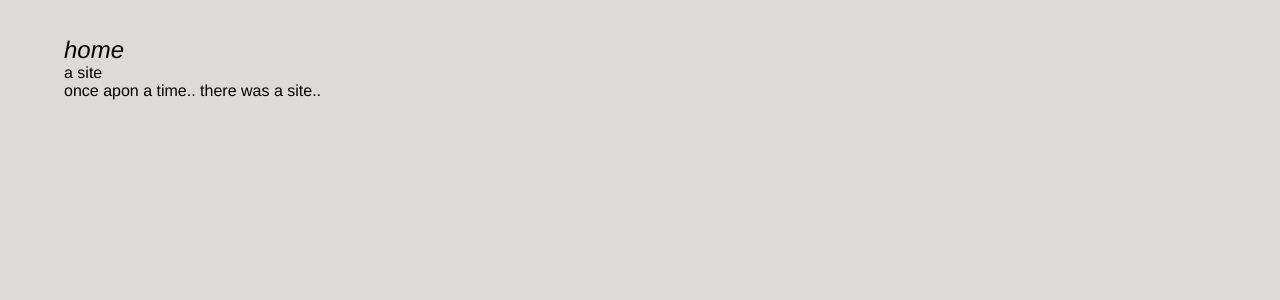
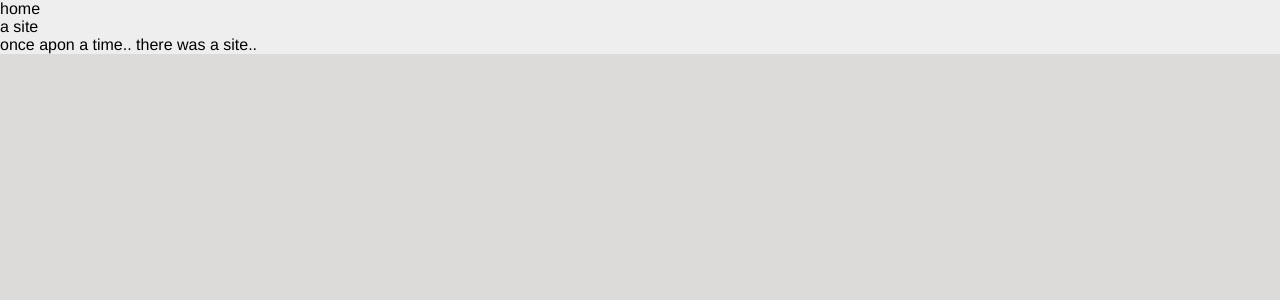
Before and after one commit to msawangwan/msawangwan.github.io, a Jekyll site: the page built from index.html, in a window 1280 px wide. Shown: the top 300 px of the page. Built offline with Jekyll 4.4.1, drawn with Linux system fonts in a browser that asks for light colours.

Commit message:
messing around with rwd concepts

```diff
--- a/_layouts/default.html
+++ b/_layouts/default.html
@@ -1,6 +1,6 @@
 {% include head.html %}
 
-<div id="page-main">
+<div id='l-page-main'>
   <h1>{{ page.title }}</h1>
 
   {{ content }}
--- a/css/base.css
+++ b/css/base.css
@@ -17,7 +17,7 @@ time, mark, audio, video {
   font-size: 100%;
   font: inherit;
   vertical-align: baseline;
-            }
+}
 
 /* HTML5 display-role reset for older browsers */
 article, aside, details, figcaption, figure,
--- a/css/main.css
+++ b/css/main.css
@@ -1,15 +1,14 @@
-#page-main {
-  margin: 36px auto;
-  width: 90%;
+* {
+  box-sizing: border-box;
+} /* make math easy */
+
+#l-page-main {
+/*  margin: 36px auto; */
+/*  width: 90%;        */
+  background-color: #EEEEEE;
 }
 
 body {
   background-color: #DCDBD9; /* light grey */
   font: normal 100% Helvetica, Georgia, serif;
 }
-
-h1 {
-  font-size: 1.5em; /* 24px / 16px */
-  font-style: italic;
-  font-weight: normal;
-}
--- a/index.html
+++ b/index.html
@@ -3,10 +3,10 @@ layout: default
 title: home
 ---
 
-<div class='container'>
+<div class='l-header-primary'>
   <h2>a site</h2>
 
-  <div>
+  <div class='l-grid-container'>
     <p> once apon a time.. there was a site.. </p>
   </div>
 <div>
```
Also changed, not shown: css/default.css (added, +21 -0 lines).
